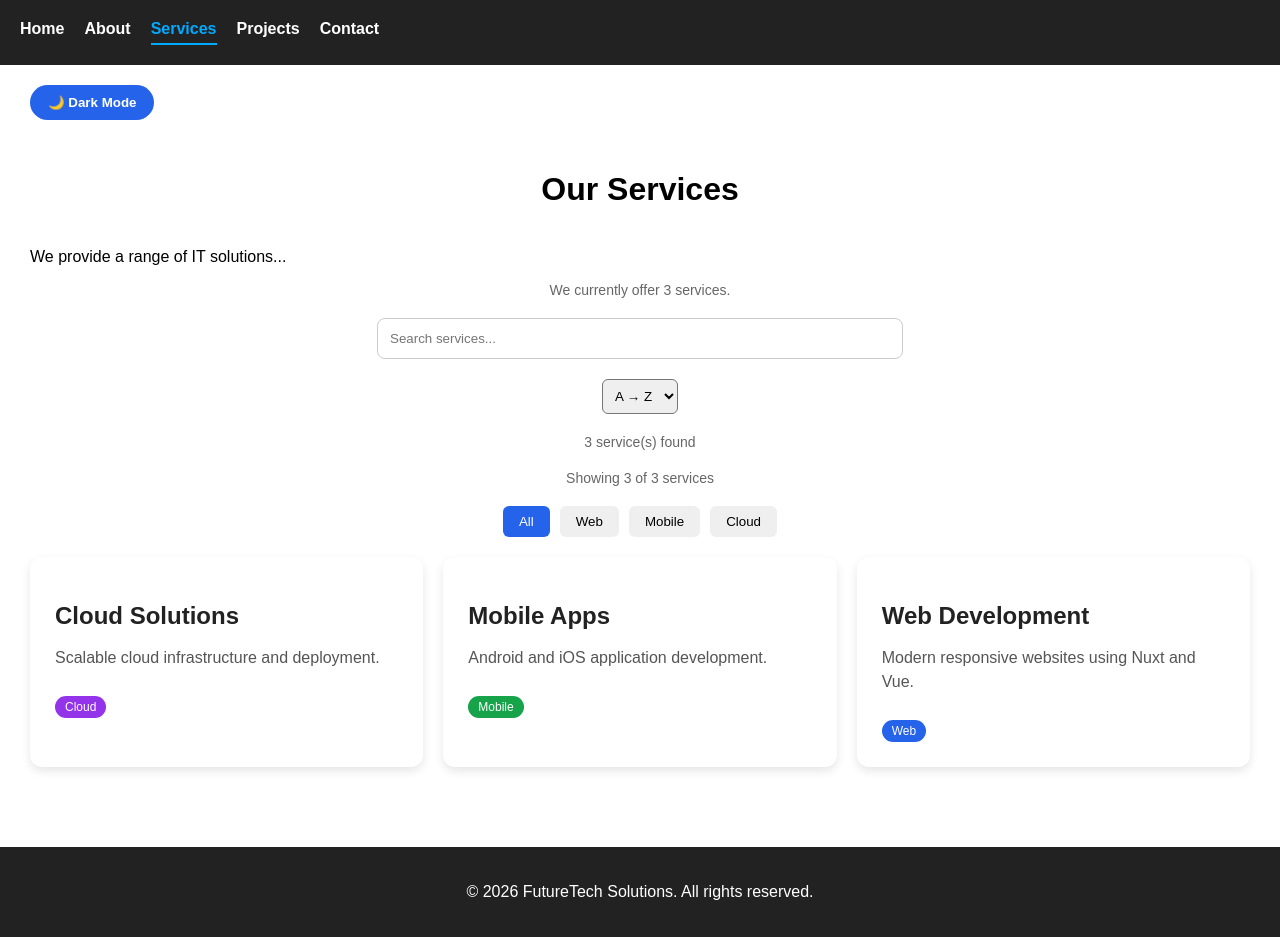
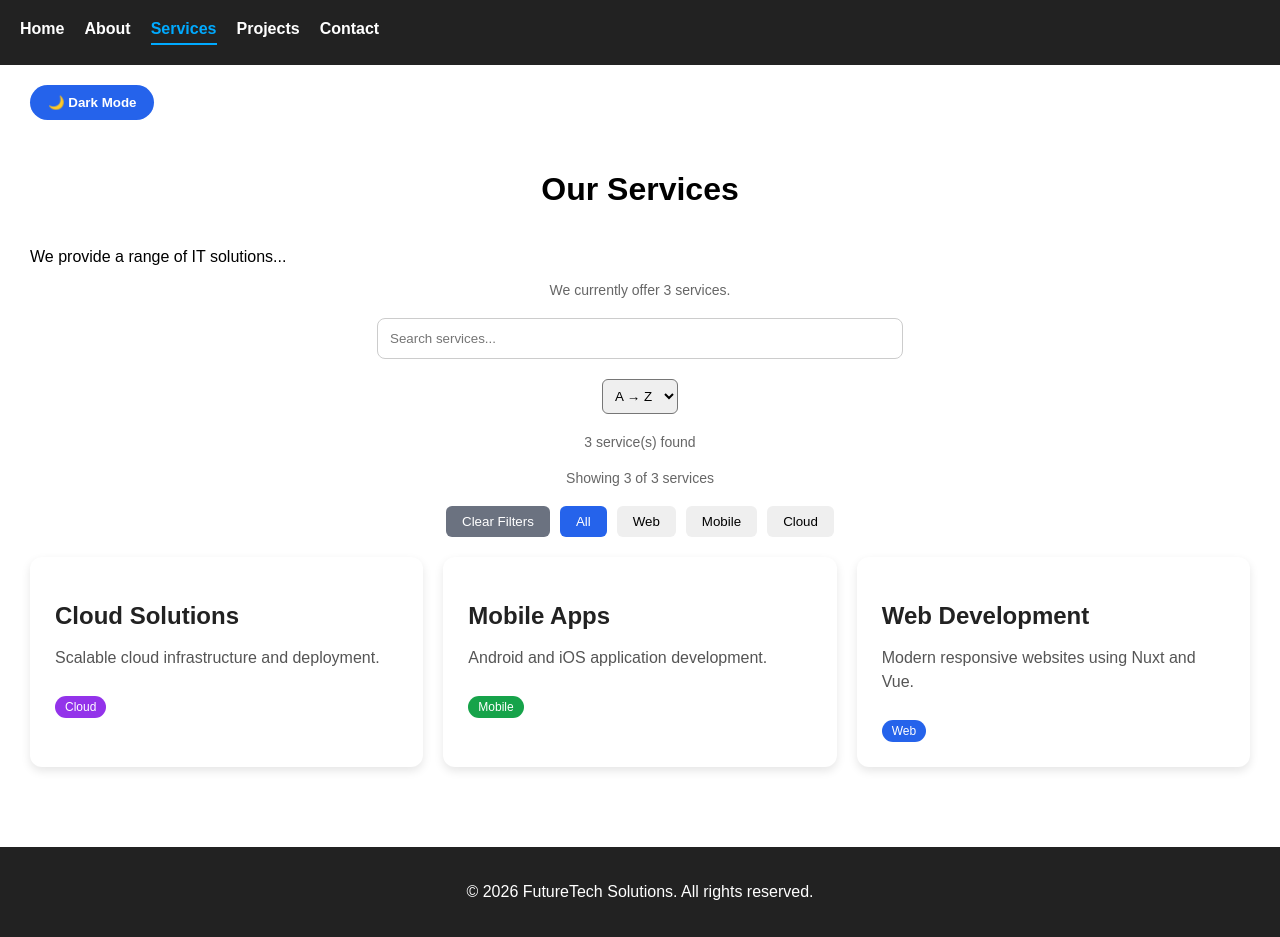
Before and after one commit to GaveshaD/it-company-website, a Nuxt app: page /services in a window 1280 px wide. Built offline with nearby package versions, Linux system fonts and the light colour scheme.

Commit message:
Add clear service filters button

```diff
--- a/app/pages/services.vue
+++ b/app/pages/services.vue
@@ -35,36 +35,22 @@
       Clear
     </button>
 
+
+
     <div class="service-filters">
-    <button
-      :class="{ active: selectedCategory === 'All' }"
-      @click="selectedCategory = 'All'"
-    >
-      All
+
+      <button
+        class="reset-service-filters"
+        @click="resetServiceFilters"
+      >
+        Clear Filters
     </button>
 
-    <button
-      :class="{ active: selectedCategory === 'Web' }"
-      @click="selectedCategory = 'Web'"
-    >
-      Web
-    </button>
-
-    <button
-      :class="{ active: selectedCategory === 'Mobile' }"
-      @click="selectedCategory = 'Mobile'"
-    >
-      Mobile
-    </button>
-
-     <button
-      :class="{ active: selectedCategory === 'Cloud' }"
-      @click="selectedCategory = 'Cloud'"
-    >
-      Cloud
-    </button>
-</div>
-
+      <button :class="{ active: selectedCategory === 'All' }" @click="selectedCategory = 'All'">All</button>
+      <button :class="{ active: selectedCategory === 'Web' }" @click="selectedCategory = 'Web'">Web</button>
+      <button :class="{ active: selectedCategory === 'Mobile' }" @click="selectedCategory = 'Mobile'">Mobile</button>
+      <button :class="{ active: selectedCategory === 'Cloud' }" @click="selectedCategory = 'Cloud'">Cloud</button>
+    </div>
 
     <div class="services">
       <ServiceCard
@@ -111,13 +97,17 @@ const services = [
   }
 ]
 
+const resetServiceFilters = () => {
+  searchText.value = ""
+  selectedCategory.value = "All"
+  sortOrder.value = "asc"
+}
+
 const filteredServices = computed(() => {
   let result =
     selectedCategory.value === "All"
       ? services
-      : services.filter(
-          service => service.category === selectedCategory.value
-        )
+      : services.filter(service => service.category === selectedCategory.value)
 
   result = result.filter(service =>
     service.title.toLowerCase().includes(searchText.value.toLowerCase()) ||
@@ -220,4 +210,12 @@ const filteredServices = computed(() => {
   background: #2563eb;
   color: white;
 }
+.reset-service-filters {
+  padding: 8px 16px;
+  border: none;
+  border-radius: 6px;
+  background: #6b7280;
+  color: white;
+  cursor: pointer;
+}
 </style>
```
